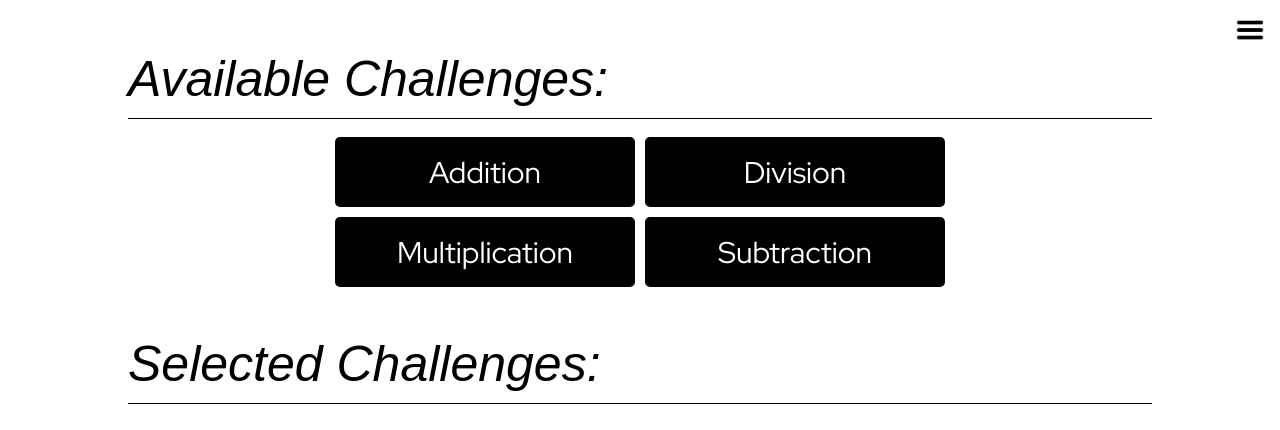
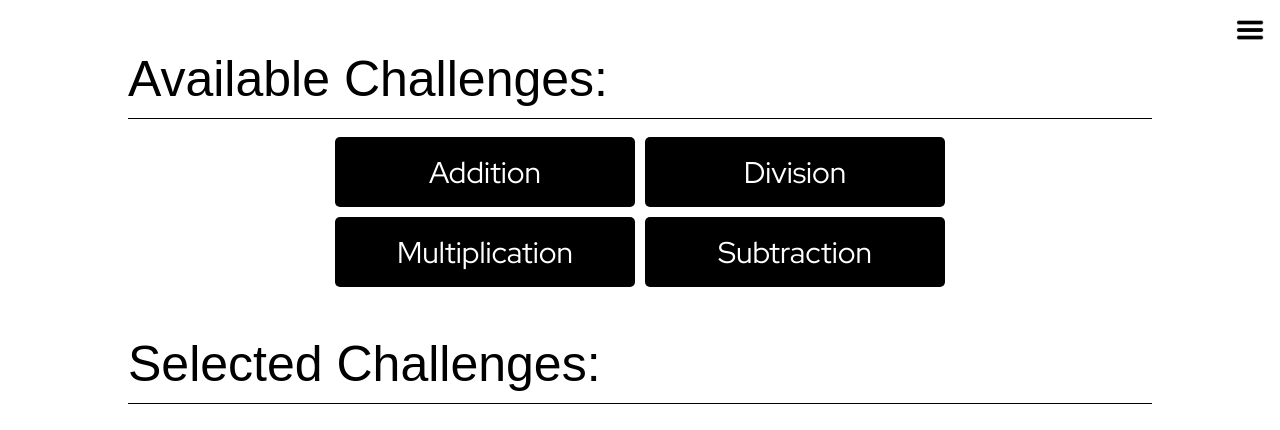
Before and after one commit to CoderTofu/PriMath, a React (Create React App) app: page /challenges in a window 1280 px wide. Shown: the top 430 px of the page. Built offline with nearby package versions, Linux system fonts and the light colour scheme; a web font is replaced by a local one.

Commit message:
fixed menu display bug

```diff
--- a/src/components/menu.jsx
+++ b/src/components/menu.jsx
@@ -37,6 +37,8 @@ export default function Menu(props) {
     useEffect(() => {
         if (window.location.pathname.toString() === "/challenges/game") {
             setMenuDisplay("hide")
+        } else {
+            setMenuDisplay("show")
         }
     }, [window.location.pathname])
 
--- a/src/css/page-css/challenges.css
+++ b/src/css/page-css/challenges.css
@@ -10,7 +10,6 @@
 
 .content-header {
     font-family: var(--heading-font);
-    font-style: italic;
     font-size: 50px;
     padding-bottom: 10px;
     transition: var(--reg-animation);
```
